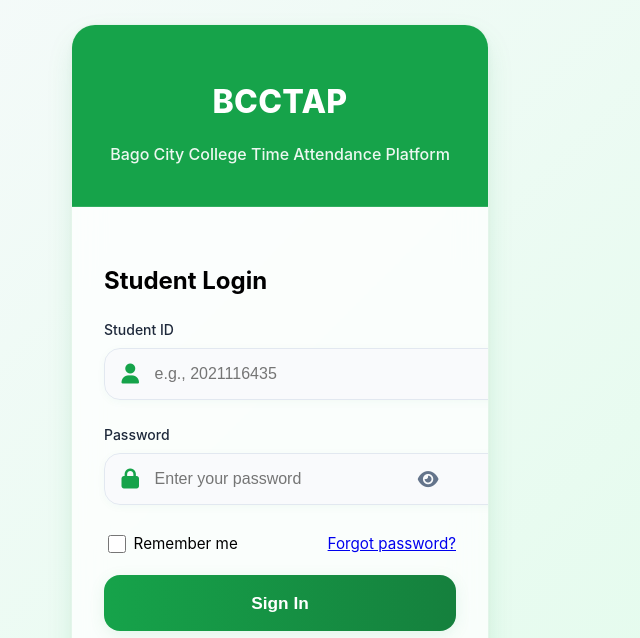
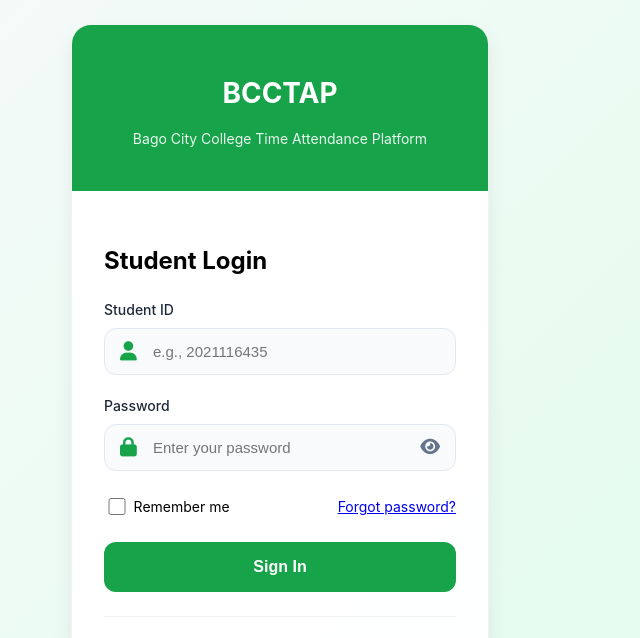
Before and after one commit to ItsChaBTW/BCCTAP, a PHP site: page /student/login.php in a window 1280 px wide. Shown: the top 638 px of the page, without its empty margins (360-1000 px from the left). Run offline with PHP 8.4, Linux system fonts and the light colour scheme.

Commit message:
Update login.php

```diff
--- a/student/login.php
+++ b/student/login.php
@@ -95,8 +95,7 @@ if ($_SERVER['REQUEST_METHOD'] === 'POST') {
             --text: #1e293b;
             --text-light: #64748b;
             --bg: #f8fafc;
-            --card-bg: rgba(255, 255, 255, 0.75); /* glassy */
-            --card-blur: blur(16px);
+            --card-bg: rgba(255, 255, 255, 0.96);
             --error: #dc2626;
         }
 
@@ -115,38 +114,32 @@ if ($_SERVER['REQUEST_METHOD'] === 'POST') {
             width: 100%;
             max-width: 26rem;
             background: var(--card-bg);
-            border-radius: 1.5rem;
-            box-shadow: 0 12px 32px -8px rgba(22,163,74,0.18), 0 1.5px 8px 0 rgba(0,0,0,0.04);
+            border-radius: 1.25rem;
+            box-shadow: 0 10px 25px -5px rgba(0, 0, 0, 0.1);
             overflow: hidden;
-            border: 1.5px solid rgba(22,163,74,0.10);
-            backdrop-filter: var(--card-blur);
-            -webkit-backdrop-filter: var(--card-blur);
-            transition: box-shadow 0.2s;
+            border: 1px solid rgba(0, 0, 0, 0.05);
         }
 
         .login-header {
             background: var(--primary);
             color: white;
-            padding: 2rem 2rem 1.5rem 2rem;
+            padding: 1.75rem 2rem;
             text-align: center;
-            border-bottom: 1.5px solid rgba(255,255,255,0.12);
         }
 
         .login-header h1 {
-            font-size: 2rem;
-            font-weight: 800;
+            font-size: 1.75rem;
+            font-weight: 700;
             margin-bottom: 0.25rem;
-            letter-spacing: 0.01em;
         }
 
         .login-header p {
-            font-size: 1rem;
-            opacity: 0.92;
-            font-weight: 500;
+            font-size: 0.875rem;
+            opacity: 0.9;
         }
 
         .login-content {
-            padding: 2.25rem 2rem 2rem 2rem;
+            padding: 2rem;
         }
 
         .qr-container {
@@ -194,7 +187,7 @@ if ($_SERVER['REQUEST_METHOD'] === 'POST') {
         }
 
         .form-group {
-            margin-bottom: 1.5rem;
+            margin-bottom: 1.25rem;
         }
 
         .form-group label {
@@ -207,58 +200,52 @@ if ($_SERVER['REQUEST_METHOD'] === 'POST') {
 
         .input-wrapper {
             position: relative;
-            margin-bottom: 0.2rem;
+            margin-bottom: 1rem;
         }
 
         .input-field {
             width: 100%;
-            padding: 1rem 1.1rem 1rem 3.1rem;
-            border: 1.5px solid #e2e8f0;
-            border-radius: 1rem;
-            font-size: 1rem;
-            background-color: rgba(248,250,252,0.85);
-            transition: border 0.2s, box-shadow 0.2s;
-            box-shadow: 0 2px 8px 0 rgba(22,163,74,0.04);
+            padding: 0.875rem 1rem 0.875rem 3rem;
+            border: 1px solid #e2e8f0;
+            border-radius: 0.75rem;
+            font-size: 0.9375rem;
+            background-color: #f8fafc;
+            transition: all 0.2s;
+            box-sizing: border-box;
         }
 
         .input-field:focus {
             outline: none;
             border-color: var(--primary);
-            box-shadow: 0 0 0 3px rgba(22, 163, 74, 0.13);
-            background: #fff;
+            box-shadow: 0 0 0 3px rgba(22, 163, 74, 0.1);
         }
 
         .input-icon {
             position: absolute;
-            left: 1.1rem;
+            left: 1rem;
             top: 50%;
             transform: translateY(-50%);
             color: var(--primary);
-            font-size: 1.25rem;
+            font-size: 1.2rem;
             pointer-events: none;
         }
 
         .password-toggle {
             position: absolute;
-            right: 1.1rem;
+            right: 1rem;
             top: 50%;
             transform: translateY(-50%);
             color: var(--text-light);
             cursor: pointer;
-            font-size: 1.15rem;
-            transition: color 0.18s;
-        }
-
-        .password-toggle:hover {
-            color: var(--primary-dark);
+            font-size: 1.1rem;
         }
 
         .options {
             display: flex;
             justify-content: space-between;
             align-items: center;
-            margin: 1.7rem 0 1.2rem 0;
-            font-size: 0.95rem;
+            margin: 1.5rem 0;
+            font-size: 0.875rem;
         }
 
         .checkbox-container {
@@ -275,42 +262,29 @@ if ($_SERVER['REQUEST_METHOD'] === 'POST') {
 
         .login-btn {
             width: 100%;
-            padding: 1.1rem;
-            background: linear-gradient(90deg, var(--primary), var(--primary-dark));
+            padding: 1rem;
+            background: var(--primary);
             color: white;
             border: none;
-            border-radius: 1rem;
-            font-weight: 700;
-            font-size: 1.08rem;
+            border-radius: 0.75rem;
+            font-weight: 600;
+            font-size: 1rem;
             cursor: pointer;
-            box-shadow: 0 4px 16px 0 rgba(22,163,74,0.10);
-            transition: background 0.2s, box-shadow 0.2s, transform 0.1s;
+            transition: all 0.2s;
         }
 
         .login-btn:hover {
-            background: linear-gradient(90deg, var(--primary-dark), var(--primary));
-            transform: translateY(-2px) scale(1.01);
-            box-shadow: 0 8px 24px 0 rgba(22,163,74,0.16);
+            background: var(--primary-dark);
+            transform: translateY(-1px);
         }
 
         .footer {
-            margin-top: 2rem;
+            margin-top: 1.5rem;
             padding-top: 1.5rem;
             border-top: 1px solid rgba(0, 0, 0, 0.05);
             text-align: center;
-            font-size: 0.95rem;
+            font-size: 0.875rem;
             color: var(--text-light);
-        }
-
-        .footer a {
-            color: var(--primary);
-            text-decoration: underline;
-            transition: color 0.18s;
-        }
-
-        .footer a:hover {
-            color: var(--primary-dark);
-            text-decoration: underline wavy;
         }
 
         .error-message {
@@ -318,18 +292,17 @@ if ($_SERVER['REQUEST_METHOD'] === 'POST') {
             border-left: 4px solid var(--error);
             padding: 1rem;
             margin-bottom: 1.5rem;
-            border-radius: 0.7rem;
-            box-shadow: 0 2px 8px 0 rgba(220,38,38,0.06);
+            border-radius: 0.5rem;
         }
 
         .error-message p {
             color: var(--error);
-            font-size: 0.95rem;
+            font-size: 0.875rem;
             margin-bottom: 0.25rem;
         }
 
         .error-message p.text-xs {
-            font-size: 0.8rem;
+            font-size: 0.75rem;
             color: #b91c1c;
         }
 
@@ -386,22 +359,7 @@ if ($_SERVER['REQUEST_METHOD'] === 'POST') {
             }
 
             .login-content {
-                padding: 1.2rem;
-            }
-
-            .input-field {
-                font-size: 0.97rem;
-                padding: 0.9rem 0.9rem 0.9rem 2.7rem;
-            }
-
-            .input-icon {
-                font-size: 1.1rem;
-                left: 0.9rem;
-            }
-
-            .password-toggle {
-                font-size: 1rem;
-                right: 0.9rem;
+                padding: 1.5rem;
             }
         }
     </style>
```
